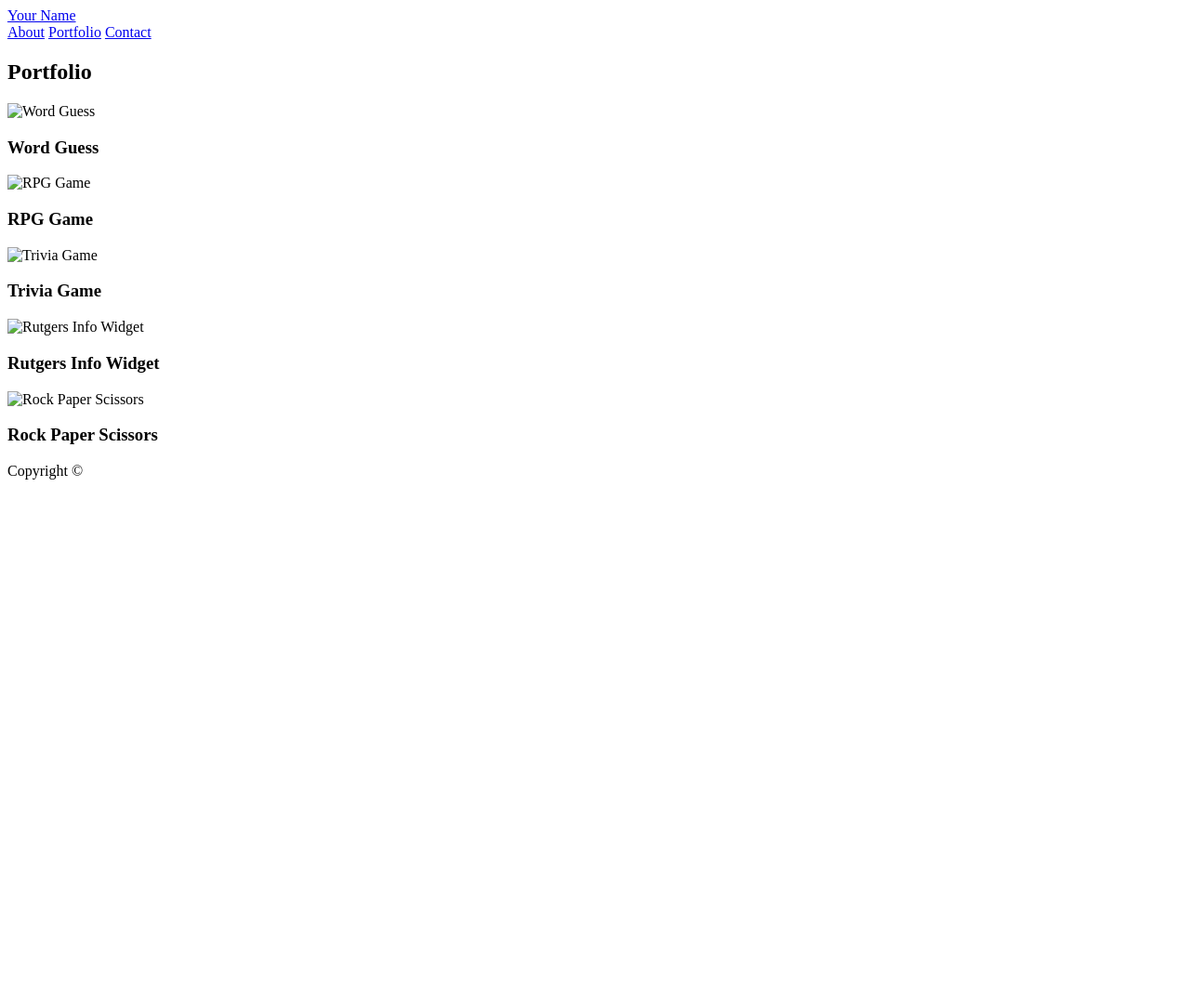
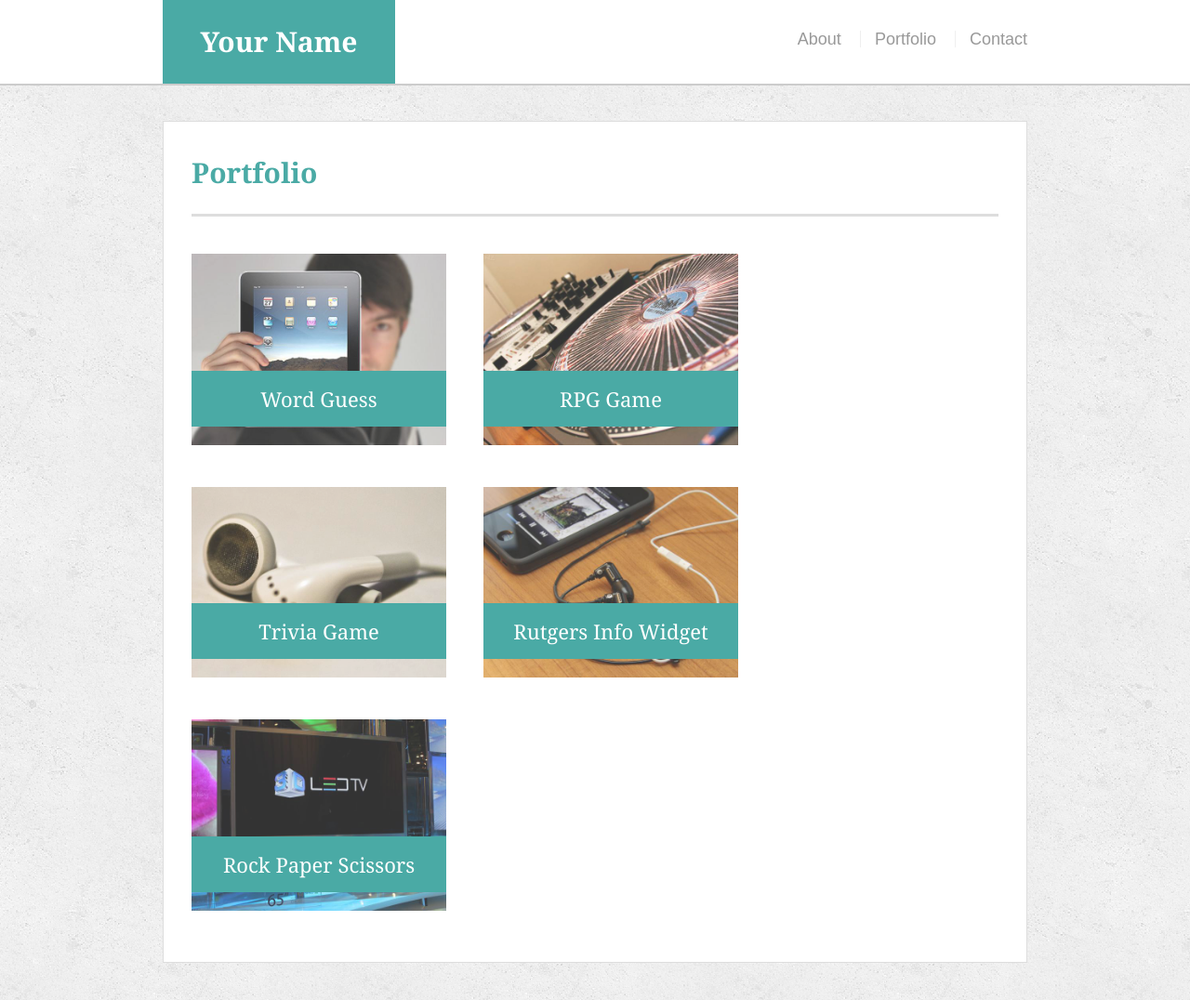
Before and after one commit to shayansea/Bootstrap-Portfolio, a plain HTML site: page portfolio.html in a window 1280 px wide. Shown: the top 1076 px of the page at 93% size. Before the commit the page ends 800 px from the top, so only its background shows below. Drawn offline with nearby package versions, Linux system fonts and the light colour scheme; files whose address does not match are found by name.

Commit message:
adding image files and modified html

```diff
--- /dev/null
+++ b/css/style.css
@@ -0,0 +1,217 @@
+body {
+  font-family: Arial, "Helvetica Neue", Helvetica, sans-serif;
+  font-size: 18px;
+  line-height: 34px;
+  color: #777777;
+  background: url("../images/concrete_seamless.png");
+}
+
+* {
+  box-sizing: border-box;
+}
+
+/* general */
+
+.container {
+  width: 100%;
+  max-width: 960px;
+  margin: 0 auto;
+  clear: both;
+}
+
+h1,
+h2,
+h3,
+p {
+  margin-bottom: 20px;
+}
+
+p:last-child {
+  margin-bottom: 0;
+}
+
+h1,
+h2,
+h3 {
+  font-family: Georgia, Times, "Times New Roman", serif;
+  font-weight: 700;
+  color: #4aaaa5;
+}
+
+h1 {
+  padding-bottom: 20px;
+  font-size: 30px;
+  line-height: 49px;
+  border-bottom: 3px solid #dddddd;
+}
+
+h2,
+h3 {
+  font-size: 22px;
+}
+
+/* header */
+
+#masthead {
+  position: fixed;
+  z-index: 99;
+  width: 100%;
+  margin: 0 0 30px;
+  overflow: auto;
+  color: #ffffff;
+  background: #ffffff;
+  border-bottom: 2px solid #cccccc;
+}
+
+#logo {
+  float: left;
+  width: 250px;
+  height: 90px;
+  font-family: Georgia, Times, "Times New Roman", serif;
+  font-size: 30px;
+  font-weight: 700;
+  line-height: 90px;
+  color: #ffffff;
+  text-align: center;
+  text-decoration: none;
+  background: #4aaaa5;
+}
+
+nav {
+  float: right;
+  margin-top: 25px;
+}
+
+nav a {
+  display: inline-block;
+  padding-left: 15px;
+  margin-left: 15px;
+  line-height: 18px;
+  color: #999;
+  text-decoration: none;
+  border-left: 1px solid #efefef;
+}
+
+nav a:first-child {
+  border-left: 0 none;
+}
+
+/* footer */
+
+footer {
+  padding: 30px 0;
+  clear: both;
+  font-size: 12px;
+  color: #ffffff;
+  color: #cccccc;
+  text-align: center;
+  background: #666666;
+  border-top: 8px solid #4aaaa5;
+  height: 50px;
+}
+
+h3, h2 {
+  padding-bottom: 20px;
+  margin-bottom: 15px;
+  line-height: 22px;
+  border-bottom: 2px solid #eeeeee;
+}
+
+/* main */
+
+#main-container {
+  padding-top: 130px;
+  min-height: calc(100vh - 70px);
+}
+
+.main-section {
+  float: left;
+  width: 100%;
+  max-width: 960px;
+  padding: 30px;
+  margin: 0 0 40px;
+  background: #ffffff;
+  border: 1px solid #dddddd;
+}
+
+/* portfolio page */
+
+.work {
+  position: relative;
+  float: left;
+  width: 274px;
+  margin: 20px 0 25px;
+  overflow: auto;
+}
+
+.work:nth-child(even) {
+  margin-right: 40px;
+}
+
+.work img {
+  width: 100%;
+  border: 0 none;
+  opacity: 0.8;
+}
+
+.work h3 {
+  position: absolute;
+  bottom: 20px;
+  width: 100%;
+  padding: 15px;
+  margin-bottom: 0;
+  font-weight: 300;
+  line-height: 30px;
+  color: #ffffff;
+  text-align: center;
+  background: #4aaaa5;
+  border-bottom: 0;
+}
+
+.auth-image {
+  float: left;
+  width: 200px;
+  height: auto;
+  margin-top: 10px;
+  margin-right: 25px;
+}
+
+/* contact page */
+
+#contact-form ul {
+  margin-bottom: 20px;
+}
+
+#contact-form li {
+  margin-bottom: 10px;
+}
+
+label,
+input[type=text],
+input[type=email],
+textarea {
+  display: block;
+  width: 100%;
+}
+
+input[type=text],
+input[type=email],
+textarea {
+  height: 35px;
+  padding: 0 10px;
+  font-size: 14px;
+  border: 1px solid #dddddd;
+}
+
+textarea {
+  height: 200px;
+}
+
+input[type=submit] {
+  padding: 10px 30px;
+  font-size: 18px;
+  color: #ffffff;
+  cursor: pointer;
+  background: #4aaaa5;
+  border: 0 none;
+}
--- a/portfolio.html
+++ b/portfolio.html
@@ -4,7 +4,10 @@
 <head>
   <meta charset="UTF-8">
   <title>Portfolio | Your Name</title>
-  <link rel="stylesheet" type="text/css" href="assets/css/style.css">
+
+  <link rel="stylesheet" href="https://stackpath.bootstrapcdn.com/bootstrap/4.3.1/css/bootstrap.min.css" integrity="sha384-ggOyR0iXCbMQv3Xipma34MD+dH/1fQ784/j6cY/iJTQUOhcWr7x9JvoRxT2MZw1T" crossorigin="anonymous">
+  <link rel="stylesheet" href="css/style.css">
+
 </head>
 
 <body>
```
Also changed, not shown: contact.html (+4 -1 lines), index.html (+20 -8 lines), images/cat.jpg (added), images/concrete_seamless.png (added), images/technics-q-c-640-480-1.jpg (added), images/technics-q-c-640-480-2.jpg (added), images/technics-q-c-640-480-5.jpg (added), images/technics-q-c-640-480-7.jpg (added), images/technics-q-c-640-480-9.jpg (added), 1 other file.
